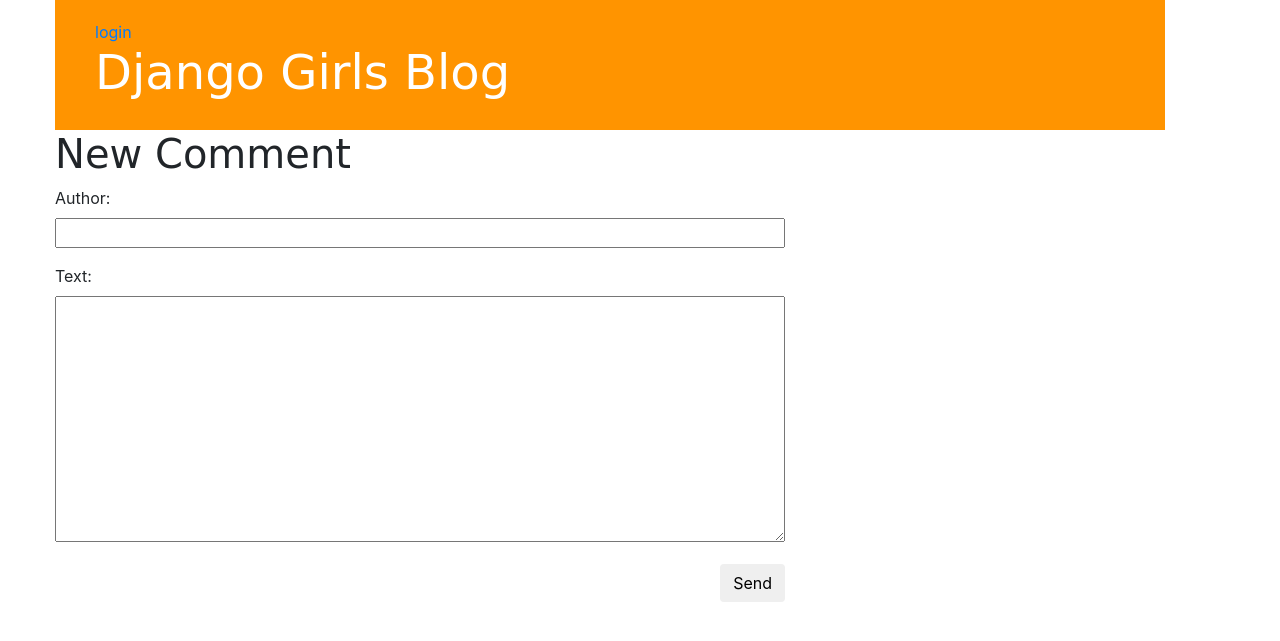
After one commit to ByounghoPark/my-first-blog, a Django app: page /post/1/comment/ in a window 1280 px wide. The commit adds this page. Shown: the top 641 px of the page. Run offline with Django 3.2, Linux system fonts and the light colour scheme; tables that the repository leaves empty hold one stand-in row (values such as "Sample post"); some libraries are stand-ins or nearby versions.

Commit message:
improved blog, secure web, reply

```diff
--- a/blog/admin.py
+++ b/blog/admin.py
@@ -1,5 +1,6 @@
 from django.contrib import admin
-from .models import Post
+from .models import Post, Comment
 
 # Register your models here.
 admin.site.register(Post)
+admin.site.register(Comment)
--- a/blog/forms.py
+++ b/blog/forms.py
@@ -1,7 +1,12 @@
 from django import forms
-from .models import Post
+from .models import Post, Comment
 
 class PostForm(forms.ModelForm):
     class Meta:
         model = Post
         fields = ('title', 'text')
+
+class CommentForm(forms.ModelForm):
+    class Meta:
+        model = Comment
+        fields = ('author', 'text')
--- a/blog/models.py
+++ b/blog/models.py
@@ -1,5 +1,19 @@
 from django.db import models
 from django.utils import timezone
+
+class Comment(models.Model):
+    post = models.ForeignKey('blog.Post', on_delete=models.CASCADE, related_name = 'comments')
+    author = models.CharField(max_length=200)
+    text = models.TextField()
+    created_date = models.DateTimeField(default=timezone.now)
+    approved_comment = models.BooleanField(default=False)
+
+    def approve(self):
+        self.approved_comment = True
+        self.save()
+
+    def __str__(self):
+        return self.text
 
 class Post(models.Model):
     author = models.ForeignKey('auth.User', on_delete=models.PROTECT,)
@@ -8,6 +22,9 @@
     created_date = models.DateTimeField(default=timezone.now)
     published_date = models.DateTimeField(blank=True, null=True)
 
+    def approved_comments(self):
+        return self.comments.filter(approved_comment=True)
+
     def publish(self):
         self.published_date = timezone.now()
         self.save()
--- a/blog/static/css/blog.css
+++ b/blog/static/css/blog.css
@@ -44,3 +44,7 @@
 .post h1 a, .post h1 a:visited {
     color: #000000;
 }
+
+.comment {
+    margin: 20px 0px 20px 20px
+}
--- /dev/null
+++ b/blog/templates/blog/add_comment_to_post.html
@@ -0,0 +1,10 @@
+{% extends 'blog/base.html' %}
+
+{% block content %}
+    <h1>New Comment</h1>
+    <form method="POST" class="post-form">
+    {% csrf_token %}
+        {{ form.as_p }}
+        <button type="submit" class="save btn btn-default">Send</button>
+    </form>
+{% endblock %}
--- a/blog/templates/blog/base.html
+++ b/blog/templates/blog/base.html
@@ -18,6 +18,9 @@
             {% if user.is_authenticated %}
                 <a href="{% url 'post_new' %}">New Post</a>
                 <a href="{% url 'post_draft_list' %}">Draft</a>
+                <p>Hello {{user.username}} <a href="{% url 'logout' %}">logout</a></p>
+            {% else %}
+                <a href="{% url 'login' %}">login</a>
             {% endif %}
             <h1><a href="/">Django Girls Blog</a></h1>
         </div>
--- a/blog/templates/blog/post_list.html
+++ b/blog/templates/blog/post_list.html
@@ -7,6 +7,7 @@
             </div>
             <h1><a href="{% url 'post_detail' pk=post.pk %}">{{ post.title }}</a></h1>
             <p>{{ post.text|linebreaksbr }}</p>
+            <a href="{% url 'post_detail' pk=post.pk %}">Comments: {{ post.approved_comments.count }}</a>
         </div>
     {% endfor %}
 {% endblock %}
--- a/blog/urls.py
+++ b/blog/urls.py
@@ -9,4 +9,7 @@
     url(r'^drafts/$', views.post_draft_list, name='post_draft_list'),
     url(r'^post/(?P<pk>\d+)/publish/$', views.post_publish, name='post_publish'),
     url(r'^post/(?P<pk>\d+)/remove/$', views.post_remove, name='post_remove'),
+    url(r'^post/(?P<pk>\d+)/comment/$', views.add_comment_to_post, name='add_comment_to_post'),
+    url(r'^comment/(?P<pk>\d+)/approve/$', views.comment_approve, name='comment_approve'),
+    url(r'^comment/(?P<pk>\d+)/remove/$', views.comment_remove, name='comment_remove'),
 ]
--- a/blog/views.py
+++ b/blog/views.py
@@ -1,12 +1,39 @@
 from django.shortcuts import render, get_object_or_404, redirect
 from django.utils import timezone
-from .models import Post
-from .forms import PostForm
+from .models import Post, Comment
+from .forms import PostForm, CommentForm
+from django.contrib.auth.decorators import login_required
+
+@login_required
+def comment_approve(request, pk):
+    comment = get_object_or_404(Comment, pk = pk)
+    comment.approve()
+    return redirect('post_detail', pk=comment.post.pk)
+
+@login_required
+def comment_remove(request, pk):
+    comment = get_object_or_404(Comment, pk = pk)
+    comment.delete()
+    return redirect('post_detail', pk=comment.post.pk)
+
+def add_comment_to_post(request, pk):
+    post = get_object_or_404(Post, pk=pk)
+    if request.method == "POST":
+        form = CommentForm(request.POST)
+        if form.is_valid():
+            comment = form.save(commit=False)
+            comment.post = post
+            comment.save()
+            return redirect('post_detail', pk = post.pk)
+    else:
+        form = CommentForm()
+    return render(request, 'blog/add_comment_to_post.html', {'form':form})
 
 def post_list(request):
     posts = Post.objects.filter(published_date__lte=timezone.now()).order_by('-published_date')
     return render(request, 'blog/post_list.html', {'posts':posts})
 
+@login_required
 def post_draft_list(request):
     posts = Post.objects.filter(published_date__isnull=True).order_by('created_date')
     return render(request, 'blog/post_draft_list.html', {'posts':posts})
@@ -15,6 +42,7 @@
     post=get_object_or_404(Post, pk=pk)
     return render(request, 'blog/post_detail.html', {'post':post})
 
+@login_required
 def post_new(request):
     if request.method == "POST":
         form = PostForm(request.POST)
@@ -28,6 +56,7 @@
         form = PostForm()
     return render(request, 'blog/post_edit.html', {'form':form})
 
+@login_required
 def post_edit(request, pk):
     post = get_object_or_404(Post, pk=pk)
     if request.method == "POST":
@@ -42,11 +71,13 @@
         form = PostForm(instance = post)
     return render(request, 'blog/post_edit.html', {'form':form})
 
+@login_required
 def post_publish(request, pk):
     post = get_object_or_404(Post, pk=pk)
     post.publish()
     return redirect('post_detail', pk=pk)
 
+@login_required
 def post_remove(request, pk):
     post = get_object_or_404(Post, pk=pk)
     post.delete()
--- a/mysite/settings.py
+++ b/mysite/settings.py
@@ -121,3 +121,7 @@
 
 STATIC_URL = '/static/'
 STATIC_ROOT = os.path.join(BASE_DIR, 'static')
+
+# redirect page after login and logout
+LOGIN_REDIRECT_URL = '/'
+LOGOUT_REDIRECT_URL = '/'
--- a/mysite/urls.py
+++ b/mysite/urls.py
@@ -13,10 +13,14 @@
     1. Import the include() function: from django.urls import include, path
     2. Add a URL to urlpatterns:  path('blog/', include('blog.urls'))
 """
+
 from django.contrib import admin
 from django.urls import path, include
+from django.contrib.auth import views as auth_views
 
 urlpatterns = [
     path('admin/', admin.site.urls),
+    path('accounts/login/', auth_views.LoginView.as_view(), name = 'login'),
+    path('accounts/logout/', auth_views.LogoutView.as_view(), name = 'logout'),
     path('', include('blog.urls')),
 ]
```
Also changed, not shown: blog/templates/blog/post_detail.html (+18 -0 lines), blog/templates/registration/login.html (added, +25 -0 lines), blog/migrations/0005_comment.py (added).
